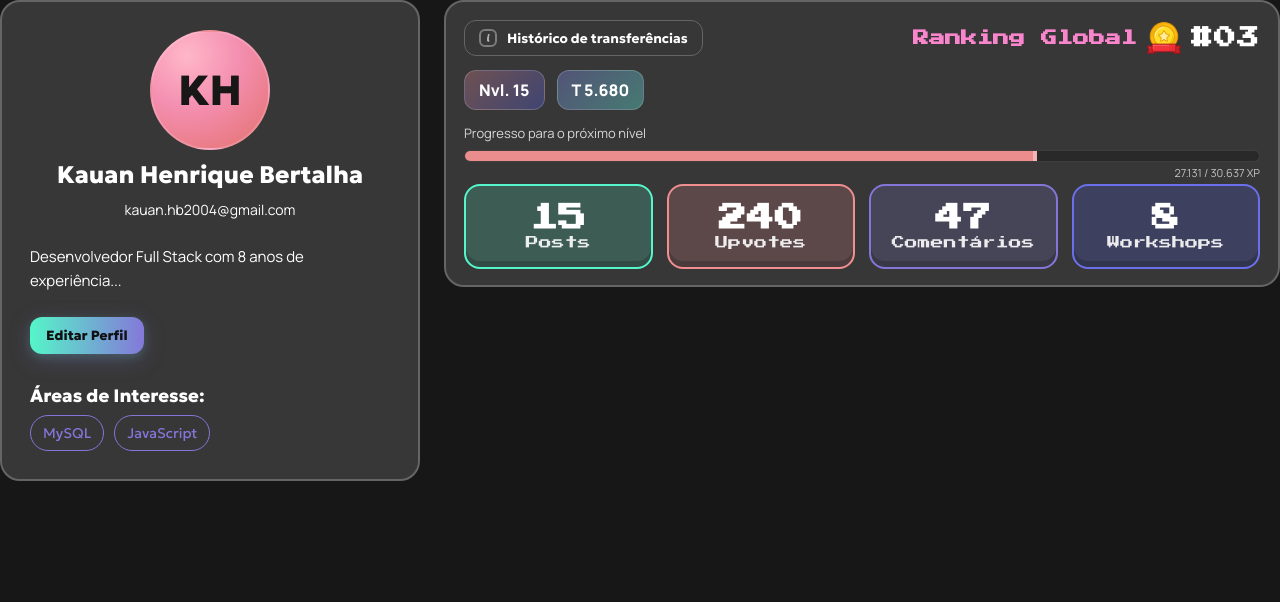
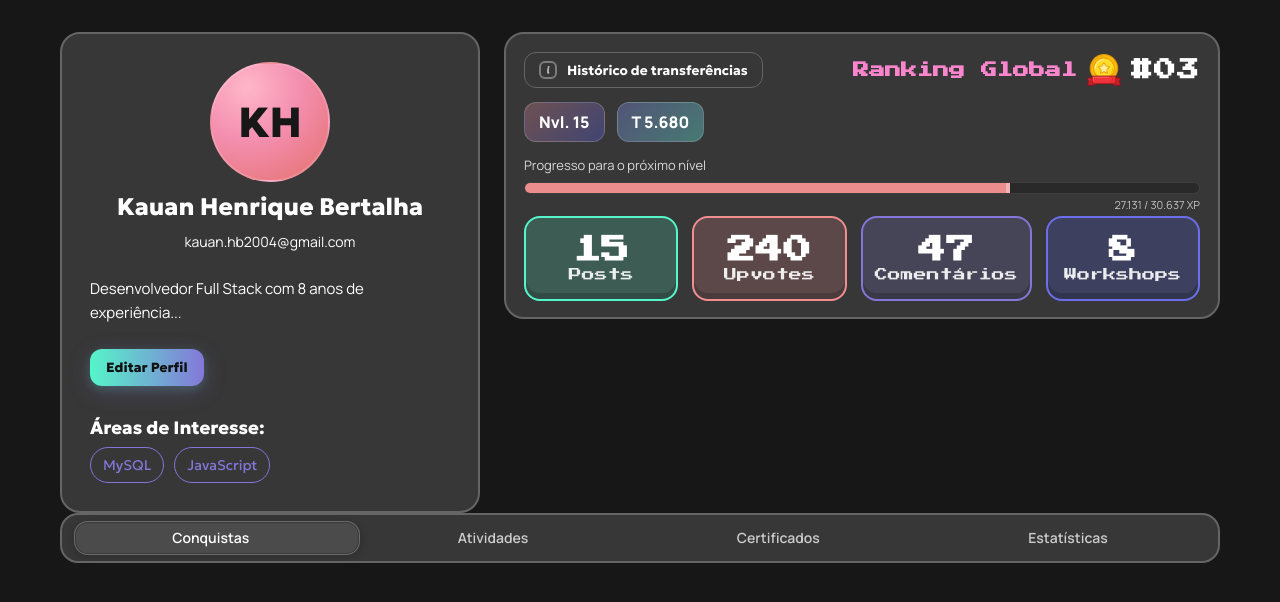
Before and after one commit to Escola-de-Ti/frontend-knowhall, a React (Vite) app in the folder webapp/: page /perfil in a window 1280 px wide. Shown: the top 602 px of the page. Built offline with nearby package versions, Linux system fonts and the light colour scheme.

Commit message:
feat: Slide perfil

```diff
--- a/webapp/src/components/perfil/PerfilSlide.tsx
+++ b/webapp/src/components/perfil/PerfilSlide.tsx
@@ -0,0 +1,72 @@
+import React, { useEffect, useMemo, useRef, useState } from "react";
+import "../../styles/perfil/PerfilSlide.css";
+
+type Props = {
+  tabs: string[];
+  value: string;
+  onChange: (tab: string) => void;
+};
+
+export default function PerfilSlide({ tabs, value, onChange }: Props) {
+  const containerRef = useRef<HTMLDivElement>(null);
+  const btnRefs = useMemo(
+    () => tabs.map(() => React.createRef<HTMLButtonElement>()),
+    [tabs]
+  );
+  const [box, setBox] = useState({ x: 0, w: 0 });
+
+  const recalc = () => {
+    const i = Math.max(0, tabs.indexOf(value));
+    const btn = btnRefs[i]?.current;
+    const el = containerRef.current;
+    if (!btn || !el) return;
+    const x = btn.offsetLeft;
+    const w = btn.offsetWidth;
+    setBox({ x, w });
+  };
+
+  useEffect(() => {
+    recalc();
+  }, [value, tabs.join("|")]);
+
+  useEffect(() => {
+    const ro = new ResizeObserver(recalc);
+    if (containerRef.current) ro.observe(containerRef.current);
+    window.addEventListener("resize", recalc);
+    return () => {
+      window.removeEventListener("resize", recalc);
+      ro.disconnect();
+    };
+  }, []);
+
+  return (
+    <div
+      ref={containerRef}
+      className="perfil-slide"
+      role="tablist"
+      style={
+        {
+          "--x": `${box.x}px`,
+          "--w": `${box.w}px`,
+        } as React.CSSProperties
+      }
+    >
+      <div className="perfil-slide-indicator" aria-hidden />
+      {tabs.map((t, i) => {
+        const active = t === value;
+        return (
+          <button
+            key={t}
+            ref={btnRefs[i]}
+            className={`perfil-slide-tab${active ? " is-active" : ""}`}
+            role="tab"
+            aria-selected={active}
+            onClick={() => onChange(t)}
+          >
+            {t}
+          </button>
+        );
+      })}
+    </div>
+  );
+}
--- a/webapp/src/pages/Perfil.tsx
+++ b/webapp/src/pages/Perfil.tsx
@@ -1,11 +1,15 @@
-import React from 'react';
-import '../styles/Perfil.css';
-import PerfilDetalhes from '../components/perfil/PerfilDetalhes';
-import PerfilHistorico from '../components/perfil/PerfilHistorico';
+import React, { useState } from 'react'
+import '../styles/Perfil.css'
+import PerfilDetalhes from '../components/perfil/PerfilDetalhes'
+import PerfilHistorico from '../components/perfil/PerfilHistorico'
+import PerfilSlide from '../components/perfil/PerfilSlide'
 
 const Perfil: React.FC = () => {
+  const [aba, setAba] = useState('Conquistas')
+
   return (
     <div className="perfil-page-container">
+      <div className="perfil-wrap">
         <div className="perfil-grid">
           <PerfilDetalhes
             id_usuario={1}
@@ -15,9 +19,9 @@ const Perfil: React.FC = () => {
             id_imagem_perfil=""
             status_usuario="ATIVO"
             tipo_usuario="PADRAO"
-          interesses={['MySQL', 'JavaScript']}
-          onEditar={() => {}}
-          onInteresseClick={() => {}}
+            interesses={['MySQL','JavaScript']}
+            onEditar={()=>{}}
+            onInteresseClick={()=>{}}
           />
 
           <PerfilHistorico
@@ -34,8 +38,15 @@ const Perfil: React.FC = () => {
             medalSrc="/medalhaHistorico.png"
           />
         </div>
+
+        <PerfilSlide
+          tabs={['Conquistas','Atividades','Certificados','Estatísticas']}
+          value={aba}
+          onChange={setAba}
+        />
       </div>
-  );
-};
+    </div>
+  )
+}
 
-export default Perfil;
+export default Perfil
--- a/webapp/src/styles/perfil/PerfilSlide.css
+++ b/webapp/src/styles/perfil/PerfilSlide.css
@@ -0,0 +1,66 @@
+:root{
+  --background-slide:#373737;
+  --slide-text-color:#ffffff;
+  --slide-border-color:#656565;
+  --slide-hover: rgba(255,255,255,.06);
+  --slide-active: rgba(255,255,255,.10);
+}
+
+.perfil-slide{
+  position: relative;
+  display: grid;
+  grid-auto-flow: column;
+  align-items: center;
+
+  background: var(--background-slide);
+  border: 2px solid var(--slide-border-color);
+  border-radius: 18px;
+  padding: 6px;
+  overflow: hidden;
+  user-select: none;
+  gap: 0;
+}
+
+.perfil-slide-indicator{
+  position: absolute;
+  top: 6px;
+  left: 6px;
+  height: calc(100% - 12px);
+  width: var(--w, 0px);
+  transform: translateX(var(--x, 0px));
+  border-radius: 14px;
+  background: var(--slide-active);
+  border: 1px solid rgba(255,255,255,.18);
+  box-shadow: inset 0 0 0 1px rgba(0,0,0,.25), 0 2px 8px rgba(0,0,0,.20);
+  transition: transform .18s ease, width .18s ease;
+  will-change: transform, width;
+}
+
+.perfil-slide-tab{
+  position: relative;
+  z-index: 1;
+  appearance: none;
+  border: 0;
+  background: transparent;
+  color: rgba(255,255,255,.75);
+  font: 600 14px/1 Manrope, system-ui, -apple-system, Segoe UI, Roboto, sans-serif;
+  padding: 10px 24px;
+  border-radius: 12px;
+  cursor: pointer;
+  transition: color .18s ease, background .18s ease;
+}
+.perfil-slide-tab:hover{ background: var(--slide-hover); }
+.perfil-slide-tab.is-active{ color: var(--slide-text-color); }
+
+@media (max-width: 560px){
+  .perfil-slide{
+    grid-template-columns: repeat(2, 1fr);
+    row-gap: 6px;
+  }
+  .perfil-slide-indicator{ display:none; }
+  .perfil-slide-tab{
+    text-align: center;
+    width: 100%;
+  }
+  .perfil-slide-tab.is-active{ background: var(--slide-active); }
+}
```
Lines whose indentation alone changed are shown as unchanged.
